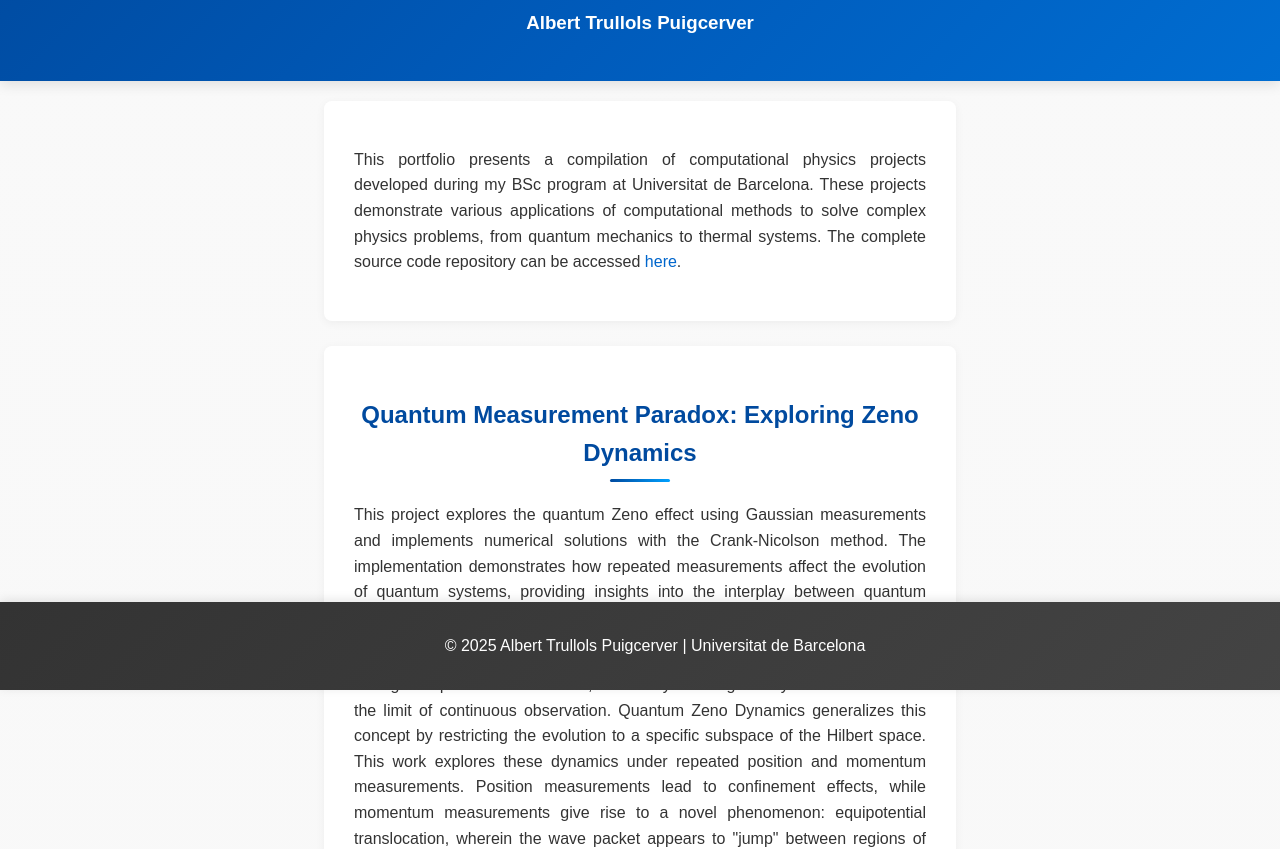
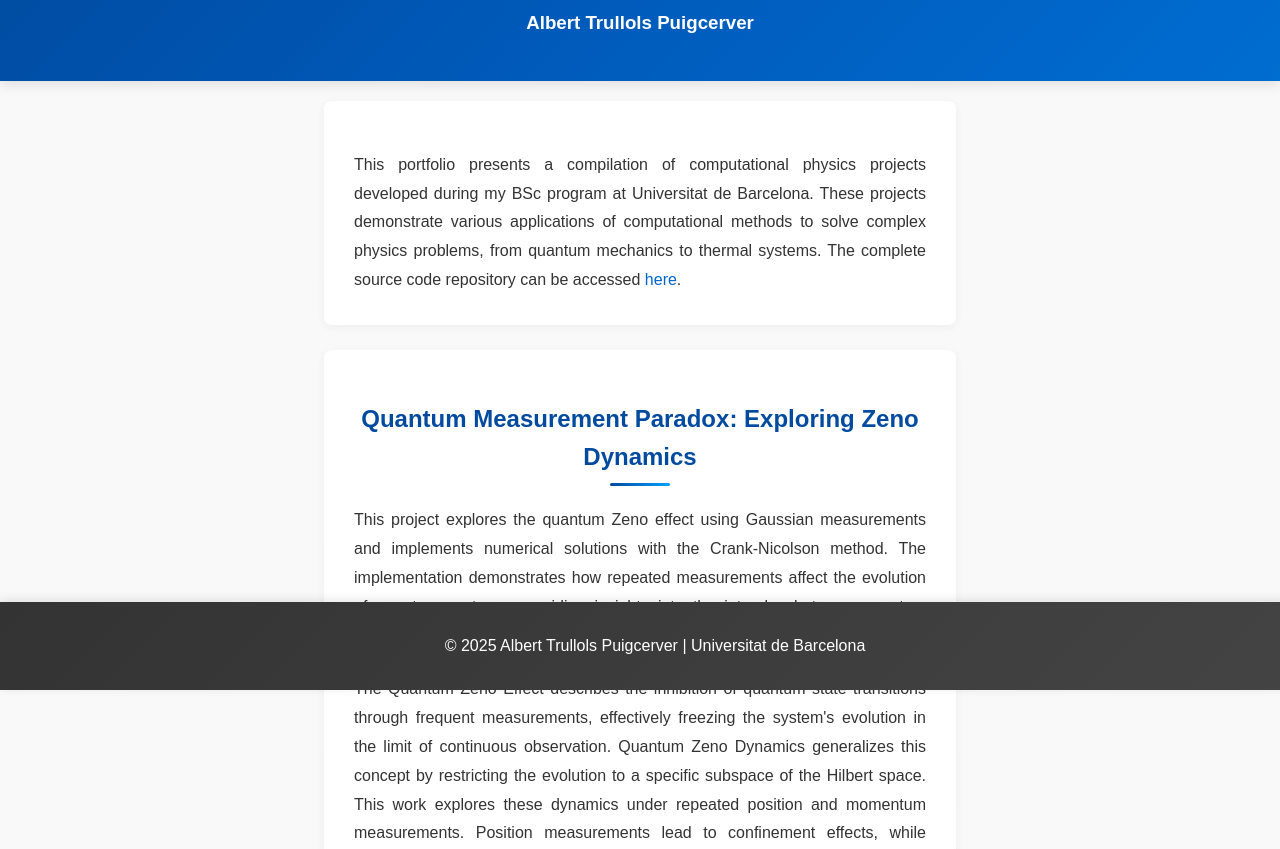
Before and after one commit to alberttrullols/ub_physics_albert, a plain HTML site: page index.html in a window 1280 px wide. Shown: the part 110-959 px from the top of the page. Drawn offline with Linux system fonts and the light colour scheme.

Commit message:
Enhance paragraph spacing and visual separation in content sections

```diff
--- a/index.html
+++ b/index.html
@@ -103,6 +103,20 @@
         /* Override the underline effect for h2 links */
         section h2 a::after {
             display: none;
+        }
+        /* Add paragraph spacing to prevent visual merging */
+        section p {
+            margin-bottom: 20px;
+            margin-top: 20px;
+            line-height: 1.8;
+        }
+        /* Make sure the last paragraph doesn't have extra bottom margin */
+        section p:last-child {
+            margin-bottom: 0;
+        }
+        /* Add a subtle visual separator between paragraphs */
+        section p + p {
+            padding-top: 5px;
         }
         footer {
             background: linear-gradient(135deg, #333 0%, #444 100%);
```
